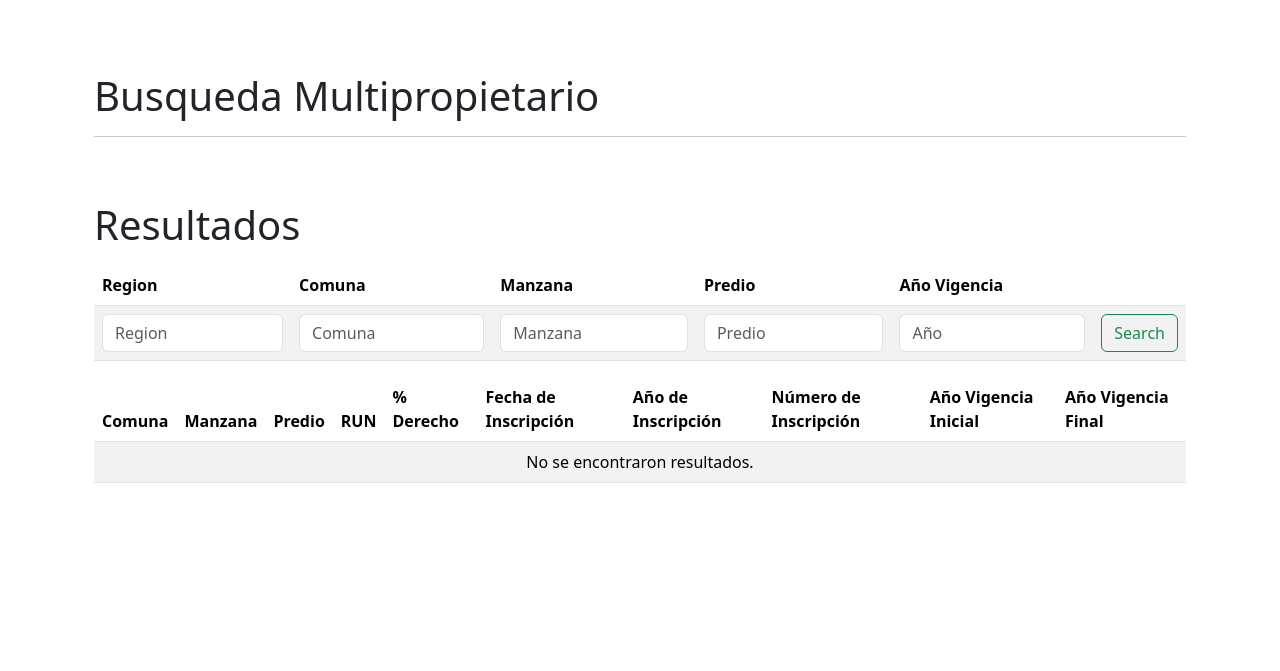
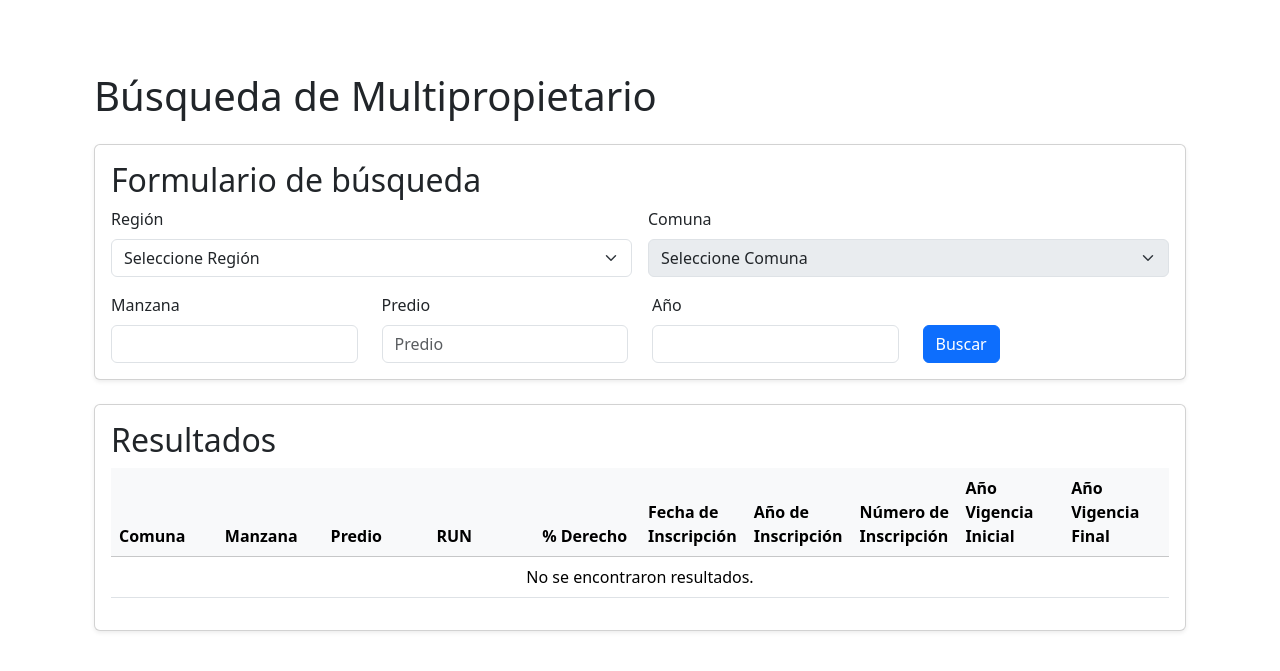
Before and after one commit to Macaya25/Proyecto-Verificable, a Flask app: page /multipropietario in a window 1280 px wide. Shown: the part 56-727 px from the top of the page. Run offline with Flask 3, Linux system fonts and the light colour scheme; data that the repository does not hold is empty; some libraries are stand-ins or nearby versions.

Commit message:
feat: Update SearchForm to dynamically update comuna choices based on selected region
This commit updates the SearchForm class in forms.py to dynamically update the choices for the comuna field based on the selected region. When a region is selected, the comuna choices are filtered to only include the comunas that belong to that region. This improves the user experience by ensuring that the available comuna options are relevant to the selected region.

```diff
--- a/app/forms.py
+++ b/app/forms.py
@@ -2,7 +2,7 @@ from flask_wtf import FlaskForm
 from wtforms import (StringField, IntegerField, SubmitField, DateField, FieldList, FormField,
                      SelectField, FileField, FloatField)
 from wtforms.validators import DataRequired, NumberRange, InputRequired
-from models import CNE, Region
+from models import CNE, Region, Comuna
 
 
 def coerce_for_select_field(value):
@@ -12,8 +12,23 @@ class SearchForm(FlaskForm):
     region = SelectField('Región', coerce=int, validators=[DataRequired()])
     comuna = SelectField('Comuna', coerce=int, validators=[DataRequired()])
     manzana = StringField('Manzana', validators=[DataRequired()])
-    ano_vigencia = IntegerField('Año', validators = [DataRequired()])
+    ano_vigencia = IntegerField('Año', validators=[DataRequired()])
     submit = SubmitField('Buscar')
+
+    def __init__(self, *args, **kwargs):
+        super(SearchForm, self).__init__(*args, **kwargs)
+        self.region.choices = [('', 'Seleccione Región')] + [(region.id, region.descripcion) for region in Region.query.order_by('descripcion').all()]
+        self.region.coerce = lambda value: int(value) if value is not None and value != '' else None
+        self.comuna.choices = [('', 'Seleccione Comuna')]
+        self.comuna.coerce = lambda value: int(value) if value is not None and value != '' else None
+        self.update_comunas()
+
+    def update_comunas(self):
+        region_id = self.region.data
+        if region_id:
+            self.comuna.choices = [(comuna.id, comuna.descripcion) for comuna in Comuna.query.filter_by(region_id=region_id).order_by('descripcion').all()]
+        else:
+            self.comuna.choices = [('', 'Seleccione Comuna')]
 
 class PersonaForm(FlaskForm):
     run_rut = StringField('RUN/RUT')
--- a/app/templates/multipropietario.html
+++ b/app/templates/multipropietario.html
@@ -2,61 +2,63 @@
 
 {% block content %}
 <div class="container mt-5">
-    <h1>Busqueda Multipropietario</h1>
-    <hr/>
+    <h1 class="mb-4">Búsqueda de Multipropietario</h1>
+    <div class="card shadow-sm">
+        <div class="card-body">
+            <h2 class="card-title">Formulario de búsqueda</h2>
             <form method="POST" action="/multipropietario" id="searchForm">
-        <div hidden >
-            {{form.csrf_token}}
+                {{ form.hidden_tag() }}
+                <div hidden>
+                    {{ form.csrf_token }}
                 </div>
-        <table class="table table-striped mt-3">
-            <thead>
+                <div class="row g-3">
+                    <div class="col-md-6">
+                        {{ form.region.label(class="form-label") }}
+                        {{ form.region(class="form-select", id="region-select") }}
+                    </div>
+                    <div class="col-md-6">
+                        {{ form.comuna.label(class="form-label") }}
+                        {{ form.comuna(class="form-select", id="comuna-select") }}
+                    </div>
+                </div>
+                <div class="row mt-3">
+                    <div class="col-md-3">
+                        {{ form.manzana.label(class="form-label") }}
+                        {{ form.manzana(class="form-control", id="manzana") }}
+                    </div>
+                    <div class="col-md-3">
+                        <label class="form-label" for="predio">Predio</label>
+                        <input type="text" class="form-control" id="predio" name="predio" placeholder="Predio">
+                    </div>
+                    <div class="col-md-3">
+                        {{ form.ano_vigencia.label(class="form-label") }}
+                        {{ form.ano_vigencia(class="form-control", id="ano_vigencia") }}
+                    </div>
+                    <div class="col-md-3 align-self-end">
+                        <button id="searchButton" class="btn btn-primary" type="submit">Buscar</button>
+                    </div>
+                </div>
+            </form>
+        </div>
+    </div>
+
+    <div class="card mt-4 shadow-sm">
+        <div class="card-body">
+            <h2 class="card-title">Resultados</h2>
+            <div class="table-responsive">
+                <table class="table table-hover w-100">
+                    <thead class="table-light">
                         <tr>
-                    <th>Region</th>
-                    <th>Comuna</th>
-                    <th>Manzana</th>
-                    <th>Predio</th>
-                    <th>Año Vigencia</th>
-                    <th></th>
-                </tr>
-            </thead>
-            <tbody>
-                <td>
-                    <input type="text" class="form-control" id="region-select" name="region" placeholder="Region">
-                </td>
-                <td>
-                    <input type="text" class="form-control" id="comuna" name="comuna" placeholder="Comuna">
-                </td>
-                <td>
-                    <input type="text" class="form-control" id="manzana" name="manzana" placeholder="Manzana">
-                </td>
-                <td>
-                    <input type="text" class="form-control" id="predio" name="predio" placeholder="Predio">
-                </td>
-                <td>
-                    <input type="text" class="form-control" id="ano_vigencia" name="ano_vigencia" placeholder="Año">
-                </td>
-                <td>
-                    <button id="searchButton" class="btn btn-outline-success" type="submit" >Search</button>
-                </td>
-            </tbody>
-    </form>
-
-    <br/>
-    <br/>
-    <h1>Resultados</h1>
-    <table class="table table-striped mt-3" id="resultsTable">
-        <thead>
-            <tr>
-                <th>Comuna</th>
-                <th>Manzana</th>
-                <th>Predio</th>
-                <th>RUN</th>
-                <th>% Derecho</th>
-                <th>Fecha de Inscripción</th>
-                <th>Año de Inscripción</th>
-                <th>Número de Inscripción</th>
-                <th>Año Vigencia Inicial</th>
-                <th>Año Vigencia Final</th>
+                            <th style="width: 10%;">Comuna</th>
+                            <th style="width: 10%;">Manzana</th>
+                            <th style="width: 10%;">Predio</th>
+                            <th style="width: 10%;">RUN</th>
+                            <th style="width: 10%;">% Derecho</th>
+                            <th style="width: 10%;">Fecha de Inscripción</th>
+                            <th style="width: 10%;">Año de Inscripción</th>
+                            <th style="width: 10%;">Número de Inscripción</th>
+                            <th style="width: 10%;">Año Vigencia Inicial</th>
+                            <th style="width: 10%;">Año Vigencia Final</th>
                         </tr>
                     </thead>
                     <tbody>
@@ -67,55 +69,43 @@
                                 <td>{{ result.manzana }}</td>
                                 <td>{{ result.predio }}</td>
                                 <td>{{ result.run_rut }}</td>
-                    <td>{{ result.porc_derecho }}</td>
-                    <td>{{ result.fecha_inscripcion}}</td>
-                    <td>{{ result.ano_inscripcion}}</td>
-                    <td>{{ result.num_inscripcion}}</td>
-                    <td>{{ result.ano_vigencia_inicial}}</td>
-                    <td>{{ result.ano_vigencia_final}}</td>
+                                <td>{{ result.porc_derecho }}%</td>
+                                <td>{{ result.fecha_inscripcion }}</td>
+                                <td>{{ result.ano_inscripcion }}</td>
+                                <td>{{ result.num_inscripcion }}</td>
+                                <td>{{ result.ano_vigencia_inicial }}</td>
+                                <td>{{ result.ano_vigencia_final }}</td>
                             </tr>
                             {% endfor %}
                         {% else %}
                             <tr>
-                    <td colspan="10" style="text-align: center;">No se encontraron resultados.</td>
+                                <td colspan="10" class="text-center">No se encontraron resultados.</td>
                             </tr>
                         {% endif %}
-                </tr>
-
+                    </tbody>
                 </table>
             </div>
+        </div>
+    </div>
+</div>
+<script>
+document.addEventListener('DOMContentLoaded', function() {
+    var regionSelect = document.getElementById('region-select');
+    var comunaSelect = document.getElementById('comuna-select');
 
-<script>function updateComunas() {
-    var regionId = document.getElementById('region-select').value;
-    var comunaSelect = document.getElementById('comuna-select');
+    regionSelect.addEventListener('change', function() {
+        fetch('/comunas/' + this.value).then(function(response) {
+            response.json().then(function(data) {
                 comunaSelect.innerHTML = '';
-
-    if (regionId !== '') {
-        fetch('/comunas/' + regionId).then(function(response) {
-            response.json().then(function(data) {
                 var defaultOption = new Option('Seleccione Comuna', '');
                 comunaSelect.add(defaultOption);
                 data.forEach(function(comuna) {
                     var option = new Option(comuna.descripcion, comuna.id);
                     comunaSelect.add(option);
                 });
+                comunaSelect.disabled = false;
             });
         });
-    } else {
-        var defaultOption = new Option('Seleccione Comuna', '');
-        comunaSelect.add(defaultOption);
-    }
-}
-
-document.addEventListener('DOMContentLoaded', function() {
-    var regionSelect = document.getElementById('region-select');
-    var comunaSelect = document.getElementById('comuna-select');
-
-    regionSelect.addEventListener('change', function() {
-        comunaSelect.disabled = !this.value;
-        if (!this.value) {
-            comunaSelect.selectedIndex = 0;
-        }
     });
 
     comunaSelect.disabled = !regionSelect.value;
```
Lines whose indentation alone changed are shown as unchanged.
